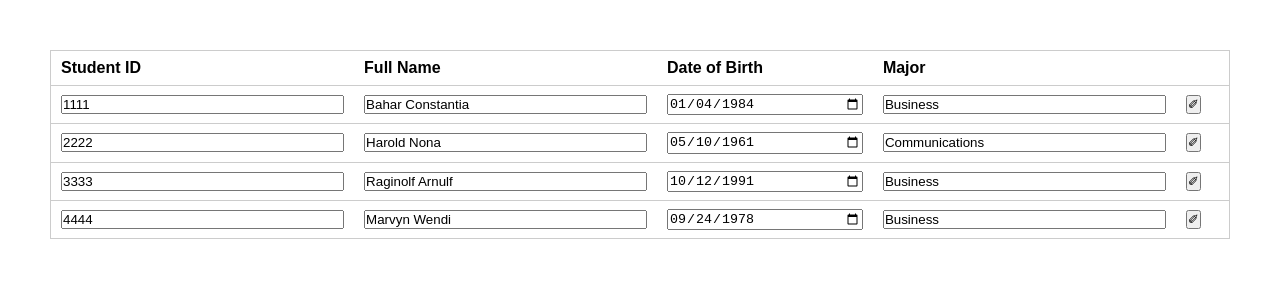
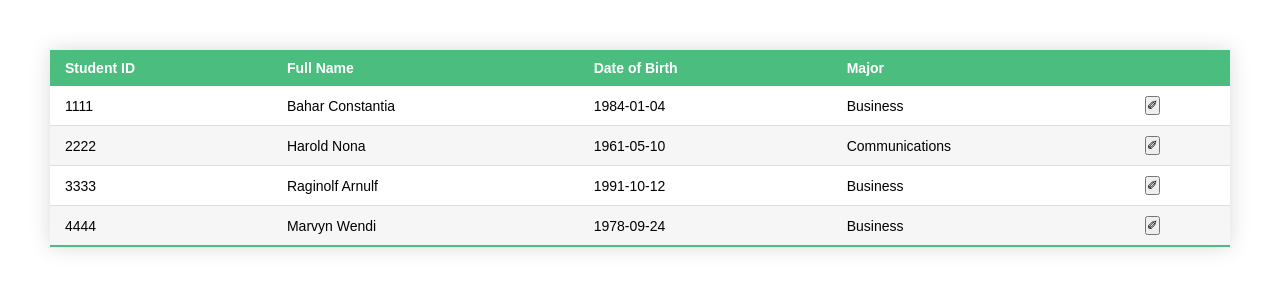
Before and after one commit to MRAlirad/tanstack-table, a React (Vite) app: page / in a window 1280 px wide. Shown: the top 300 px of the page. Built offline with nearby package versions, Linux system fonts and the light colour scheme.

Commit message:
switch between edit and read mode

```diff
--- a/components/TableCell.jsx
+++ b/components/TableCell.jsx
@@ -3,6 +3,8 @@ import PropTypes from 'prop-types';
 
 const TableCell = ({ getValue, row, column, table }) => {
 	const initialValue = getValue();
+	const columnMeta = column.columnDef.meta;
+	const tableMeta = table.options.meta;
 	const [value, setValue] = useState(initialValue);
 
 	useEffect(() => {
@@ -10,17 +12,19 @@ const TableCell = ({ getValue, row, column, table }) => {
 	}, [initialValue]);
 
 	const onBlur = () => {
-		table.options.meta?.updateData(row.index, column.id, value);
+		tableMeta?.updateData(row.index, column.id, value);
 	};
 
+	if (tableMeta?.editedRows[row.id])
 		return (
 			<input
 				value={value}
-			type={column.columnDef.meta?.type}
+				type={columnMeta?.type}
 				onBlur={onBlur}
 				onChange={e => setValue(e.target.value)}
 			/>
 		);
+	return <span>{value}</span>;
 };
 
 TableCell.propTypes = {
--- a/src/App.css
+++ b/src/App.css
@@ -11,23 +11,61 @@ body {
 .table-box {
 	width: 100%;
 }
-
 table {
+	border-collapse: collapse;
+	font-size: 14px;
 	font-family: sans-serif;
-	border-collapse: collapse;
-	border: 1px solid #ccc;
-	background-color: #fff;
+	box-shadow: 0 0 20px rgba(0, 0, 0, 0.15);
 	width: 100%;
 }
-tr {
-	border-bottom: 1px solid #ccc;
+table thead tr {
+	background-color: #4bbd7f;
+	color: #ffffff;
+	text-align: left;
 }
-th,
-td {
-	text-align: left;
-	padding: 8px 10px;
+table th,
+table td {
+	padding: 10px 15px;
 }
-
-input {
-	width: 100%;
+table tbody tr {
+	border-bottom: 1px solid #dddddd;
 }
+table tbody tr:nth-of-type(even) {
+	background-color: #f6f6f6;
+}
+table tbody tr:last-of-type {
+	border-bottom: 2px solid #4bbd7f;
+}
+table tbody tr.active-row {
+	font-weight: bold;
+	color: #4bbd7f;
+}
+table td:first-child input {
+	width: 50px;
+}
+table td:nth-child(2) input {
+	width: 120px;
+}
+table .edit-cell-container button {
+	border-radius: 50px;
+	height: 26px;
+	width: 26px;
+	border: 1px solid #ccc;
+	color: #ffb918;
+}
+table button[name='cancel'] {
+	color: #7b7b7b;
+}
+table button[name='done'] {
+	color: #4bbd7f;
+}
+table input,
+select {
+	border: 1px solid #ccc;
+	border-radius: 4px;
+	padding: 5px;
+}
+table .edit-cell {
+	display: flex;
+	gap: 5px;
+}
```
Lines whose indentation alone changed are shown as unchanged.
